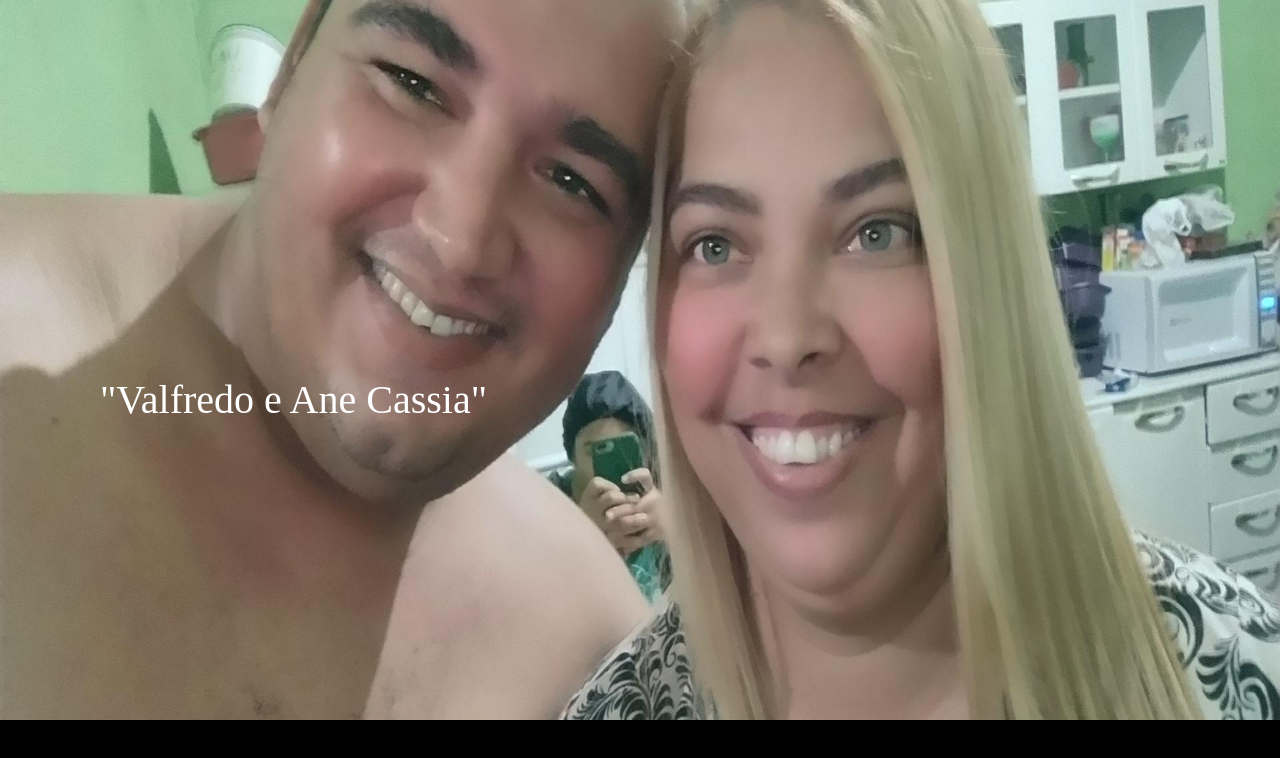
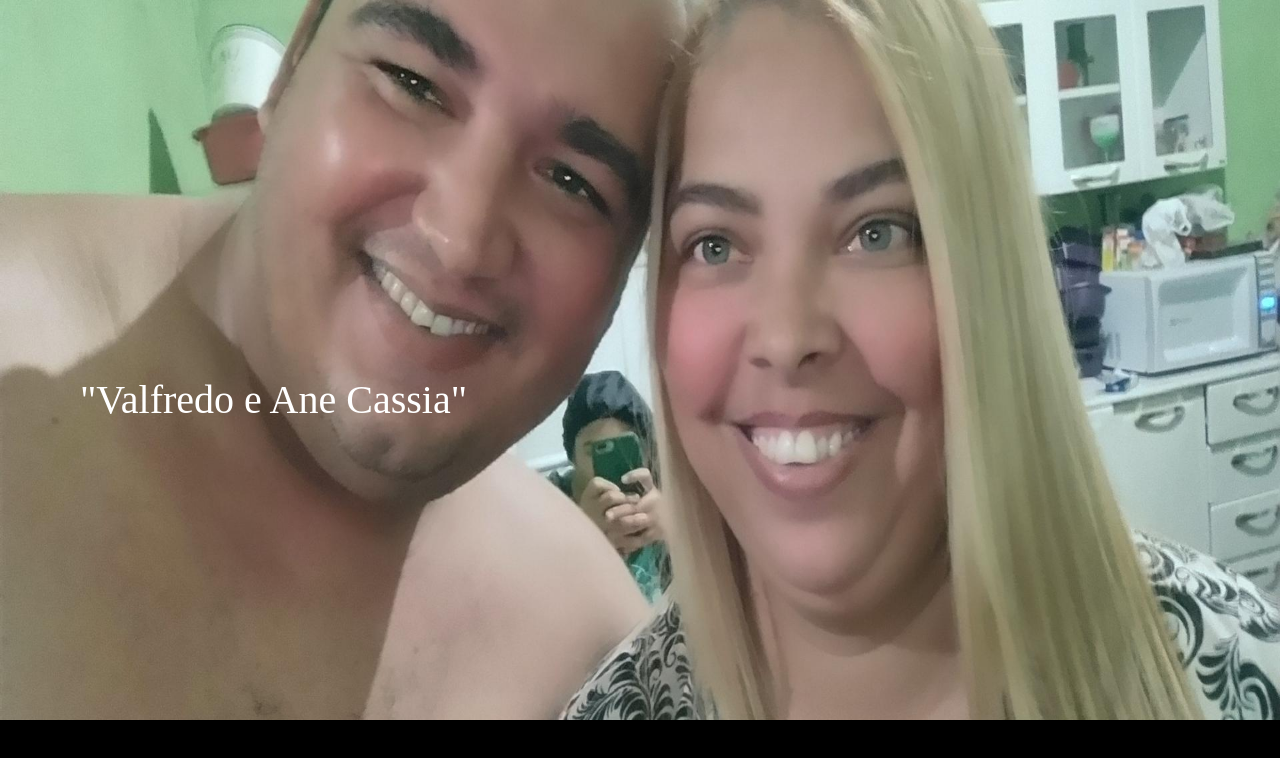
Before and after one commit to valfredonovais/casal-perfeicao, a plain HTML site: page index.html in a window 1280 px wide. Drawn offline with Linux system fonts and the light colour scheme.

Commit message:
Add files via upload

```diff
--- a/src/estilos.css
+++ b/src/estilos.css
@@ -27,7 +27,7 @@ main .conteudo
     object-fit: cover;
     font-size: 40px;
     line-height: 100vh;
-    left: 100px;
-    max-width: 400px;
+    left: 80px;
+    max-width: 420px;
     color: #ffffff;
 }
```
